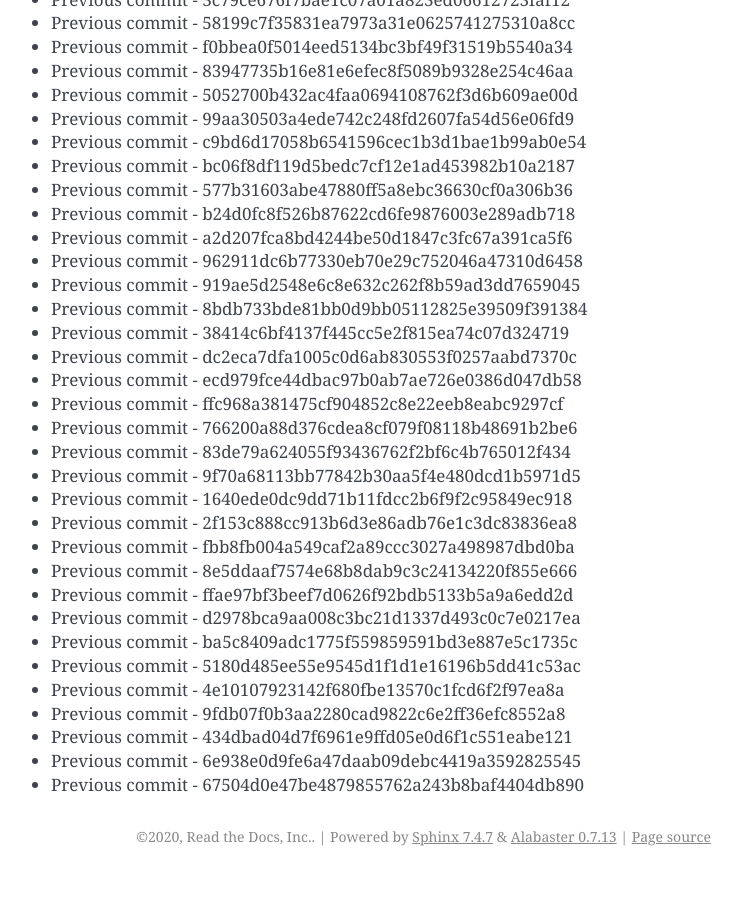
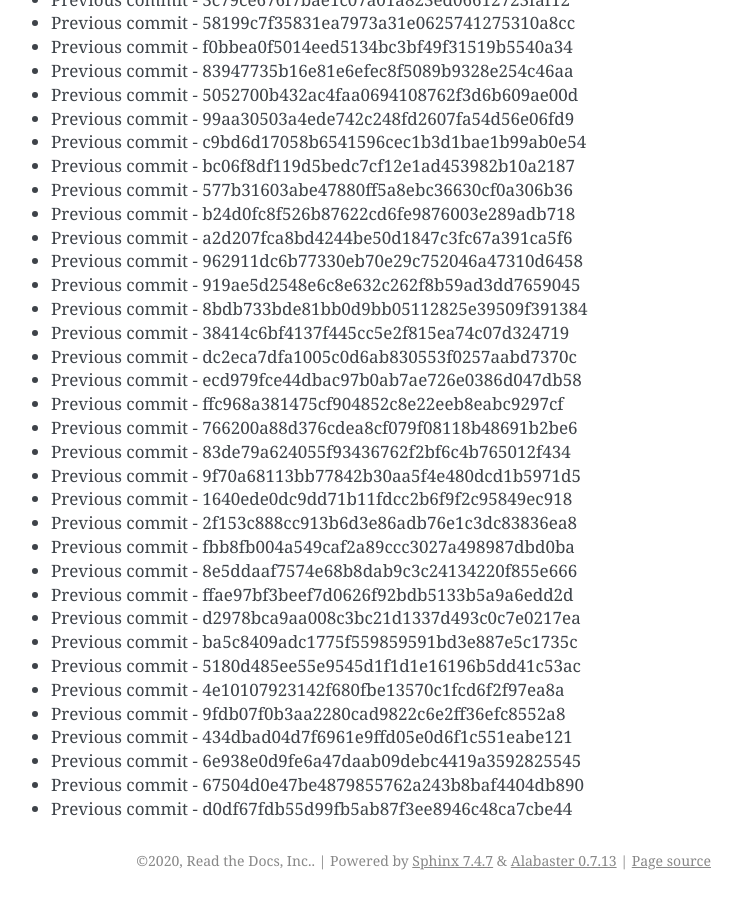
Before and after one commit to readthedocs/rtd-git-stresstest, a Sphinx documentation site: the page built from docs/updates.rst, in a window 1280 px wide and 900 px high, scrolled down 78662 px. Shown: the whole window, without its empty margins (399-1141 px from the left). Built offline with Sphinx 7.4.7, drawn with Linux system fonts in a browser that asks for light colours; before the commit the page ends 79538 px from its top, so only the background shows below that.

Commit message:
Generating commit from previous: d0df67fdb55d99fb5ab87f3ee8946c48ca7cbe44

```diff
--- a/docs/updates.rst
+++ b/docs/updates.rst
@@ -3337,3 +3337,4 @@ It can be tested for any performance characteristics.
 * Previous commit - 434dbad04d7f6961e9ffd05e0d6f1c551eabe121
 * Previous commit - 6e938e0d9fe6a47daab09debc4419a3592825545
 * Previous commit - 67504d0e47be4879855762a243b8baf4404db890
+* Previous commit - d0df67fdb55d99fb5ab87f3ee8946c48ca7cbe44
```
